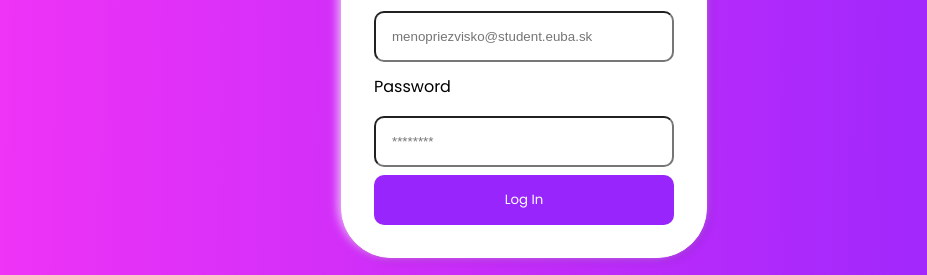
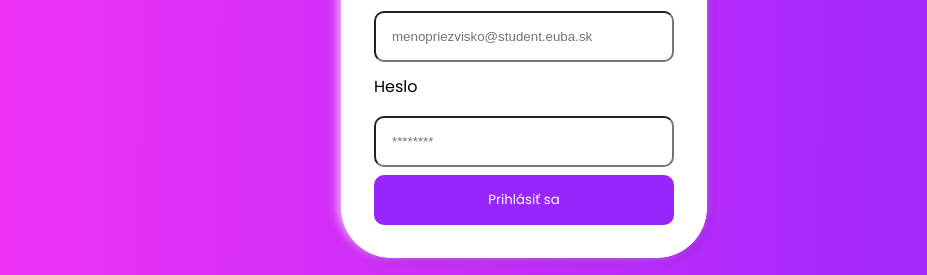
Before and after one commit to magdalienkaa/client, a React (Create React App) app: page /login in a window 1280 px wide. Shown: the part 342-617 px from the top of the page, without its empty margins (116-1043 px from the left). Built offline with nearby package versions, Linux system fonts and the light colour scheme.

Commit message:
Update-login-24-3

```diff
--- a/src/Login.jsx
+++ b/src/Login.jsx
@@ -47,7 +47,6 @@ export const Login = (props) => {
       console.log("Response status:", response);
 
       const data = await response.json();
-      console.log("Data from server:", data);
 
       if (response.ok) {
         dispatch(login());
@@ -57,7 +56,7 @@ export const Login = (props) => {
         setError(data.message || "Vyskytla sa chyba.");
       }
     } catch (error) {
-      console.error("Error occurred during login:", error);
+      console.error("Vyskytla sa chyba počas prihlasovania.", error);
       setError("Vyskystla sa chyba. Vyskúšajte to neskôr.");
     } finally {
       setLoading(false);
@@ -79,7 +78,7 @@ export const Login = (props) => {
           onChange={(e) => setEmail(e.target.value)}
         />
 
-        <label htmlFor="password">Password</label>
+        <label htmlFor="password">Heslo</label>
         <input
           value={password}
           type="password"
@@ -90,7 +89,7 @@ export const Login = (props) => {
         />
 
         <button type="submit" disabled={loading}>
-          {loading ? "Logging In..." : "Log In"}
+          {loading ? "Prihlasovanie..." : "Prihlásiť sa"}
         </button>
       </form>
     </div>
```
